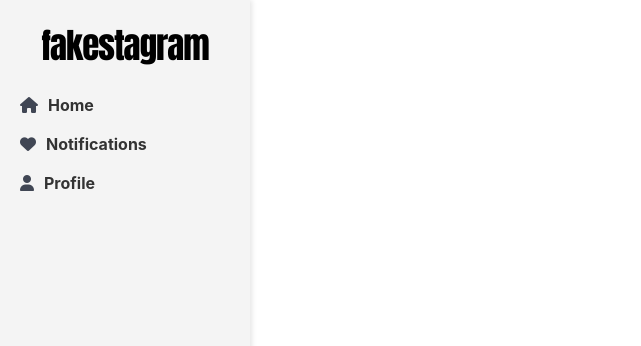
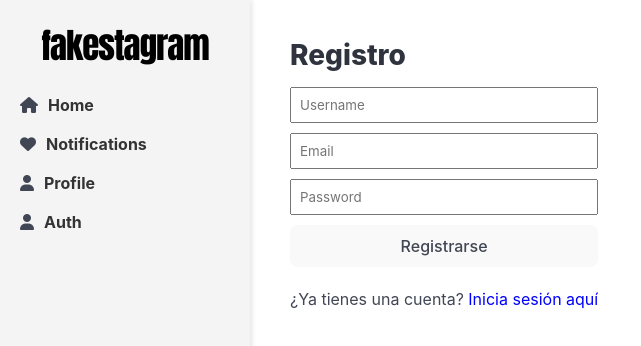
Before and after one commit to JuaniCama/Obligatorio-React, a React (Vite) app in the folder Fakestagram/web/: page /auth in a window 1280 px wide. Shown: the top 346 px of the page, without its empty margins (0-641 px from the left). Built offline with nearby package versions, Linux system fonts and the light colour scheme.

Commit message:
Login y register andando

```diff
--- a/Fakestagram/web/package.json
+++ b/Fakestagram/web/package.json
@@ -12,6 +12,7 @@
   "dependencies": {
     "@react-navigation/native": "^6.1.18",
     "@react-navigation/stack": "^6.4.1",
+    "axios": "^1.7.7",
     "expo-image-picker": "^15.0.7",
     "react": "^18.3.1",
     "react-dom": "^18.3.1",
--- a/Fakestagram/web/src/web/App.jsx
+++ b/Fakestagram/web/src/web/App.jsx
@@ -3,6 +3,8 @@ import { BrowserRouter as Router, Routes, Route, Link } from 'react-router-dom';
 import Home from '@web/components/Home.jsx';
 import Profile from '@web/components/Profile.jsx';
 import Notifications from '@web/components/Notifications.jsx';
+import Auth from '@web/components/Auth.jsx';
+
 import './App.css'; // Importar el archivo CSS
 
 function App() {
@@ -24,7 +26,10 @@ function App() {
               <i class="fa-solid fa-user icono"> </i>
               <Link to="/profile">Profile</Link>
             </li>
-
+            <li>
+              <i class="fa-solid fa-user icono"> </i>
+              <Link to="/auth">Auth</Link>
+            </li>
           </ul>
         </nav>
 
@@ -33,6 +38,8 @@ function App() {
             <Route path="/" element={<Home />} />
             <Route path="/profile" element={<Profile />} />
             <Route path="/notifications" element={<Notifications />} />
+            <Route path="/auth" element={<Auth />} />
+
           </Routes>
         </div>
       </div>
--- /dev/null
+++ b/Fakestagram/web/src/web/components/Auth.jsx
@@ -0,0 +1,114 @@
+import React, { useState } from 'react';
+import axios from 'axios';
+
+const Auth = () => {
+  const [username, setUsername] = useState('');
+  const [email, setEmail] = useState('');
+  const [password, setPassword] = useState('');
+  const [token, setToken] = useState(null);
+  const [isRegistering, setIsRegistering] = useState(true); // Toggle entre registro y login
+
+  // Función para registrar al usuario
+  const register = async () => {
+    try {
+      const response = await axios.post('http://localhost:3001/api/auth/register', {
+        username,
+        email,
+        password,
+      });
+      alert('Usuario registrado con éxito');
+    } catch (err) {
+      console.error(err);
+      alert('Error al registrar el usuario');
+    }
+  };
+
+  // Función para iniciar sesión
+  const login = async () => {
+    try {
+      const response = await axios.post('http://localhost:3001/api/auth/login', {
+        email,
+        password,
+      });
+      setToken(response.data.token); // Guardar el token en el estado
+      localStorage.setItem('token', response.data.token); // Guardar el token en localStorage
+      alert('Login exitoso');
+    } catch (err) {
+      console.error(err);
+      alert('Error al iniciar sesión');
+    }
+  };
+
+  return (
+    <div style={{ maxWidth: '400px', margin: 'auto', padding: '20px' }}>
+      <h2>{isRegistering ? 'Registro' : 'Login'}</h2>
+      {isRegistering && (
+        <>
+          <div>
+            <input
+              type="text"
+              placeholder="Username"
+              value={username}
+              onChange={(e) => setUsername(e.target.value)}
+              style={{ width: '100%', padding: '8px', marginBottom: '10px' }}
+            />
+          </div>
+        </>
+      )}
+      <div>
+        <input
+          type="email"
+          placeholder="Email"
+          value={email}
+          onChange={(e) => setEmail(e.target.value)}
+          style={{ width: '100%', padding: '8px', marginBottom: '10px' }}
+        />
+      </div>
+      <div>
+        <input
+          type="password"
+          placeholder="Password"
+          value={password}
+          onChange={(e) => setPassword(e.target.value)}
+          style={{ width: '100%', padding: '8px', marginBottom: '10px' }}
+        />
+      </div>
+      <div>
+        {isRegistering ? (
+          <button onClick={register} style={{ width: '100%', padding: '10px' }}>
+            Registrarse
+          </button>
+        ) : (
+          <button onClick={login} style={{ width: '100%', padding: '10px' }}>
+            Iniciar sesión
+          </button>
+        )}
+      </div>
+      <div style={{ marginTop: '20px', textAlign: 'center' }}>
+        {isRegistering ? (
+          <p>
+            ¿Ya tienes una cuenta?{' '}
+            <span
+              style={{ color: 'blue', cursor: 'pointer' }}
+              onClick={() => setIsRegistering(false)}
+            >
+              Inicia sesión aquí
+            </span>
+          </p>
+        ) : (
+          <p>
+            ¿No tienes cuenta?{' '}
+            <span
+              style={{ color: 'blue', cursor: 'pointer' }}
+              onClick={() => setIsRegistering(true)}
+            >
+              Regístrate aquí
+            </span>
+          </p>
+        )}
+      </div>
+    </div>
+  );
+};
+
+export default Auth;
```
Also changed, not shown: 2 other files (tests, documents, lock files or other folders).
